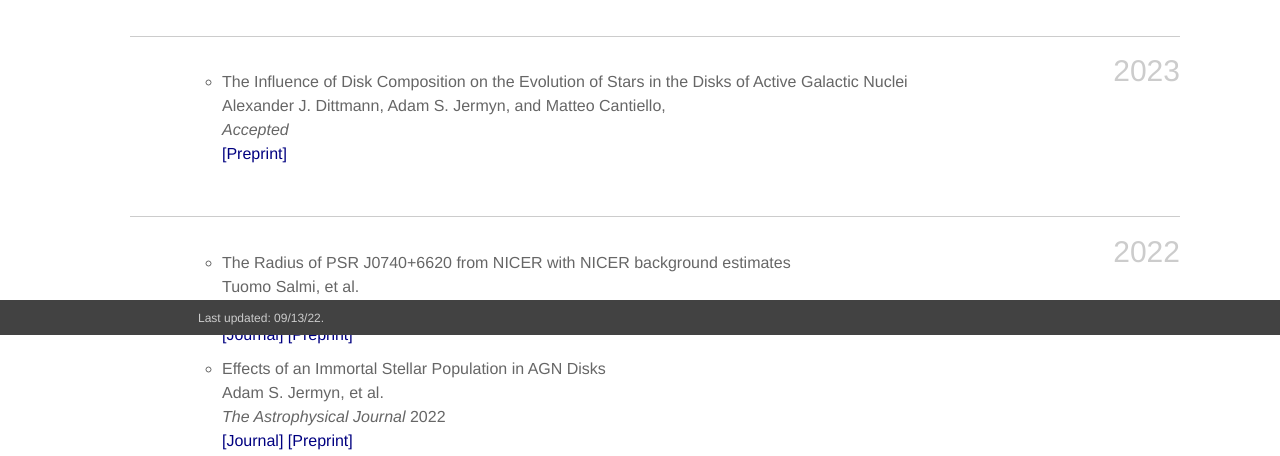
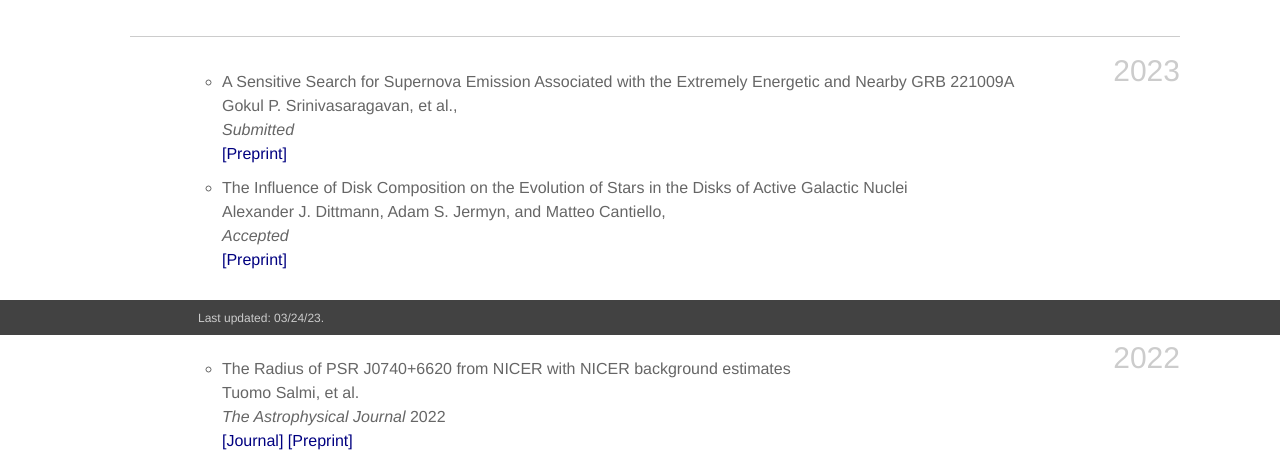
Before and after one commit to ajdittmann/ajdittmann.github.io, a plain HTML site: page publications.html in a window 1280 px wide. Shown: the part 465-921 px from the top of the page. Drawn offline with Linux system fonts and the light colour scheme.

Commit message:
updated publications

```diff
--- a/publications.html
+++ b/publications.html
@@ -81,6 +81,25 @@ target="orcid.widget" rel="me noopener noreferrer" style="vertical-align:top;">
 
 <h3 class="year">2023</h3>
 <ol class="bibliography">
+
+<li>
+<div id="srinivasaragavan_et_al_2023">
+
+    <span class="title">A Sensitive Search for Supernova Emission Associated with the Extremely Energetic and Nearby GRB 221009A</span>
+    <span class="author">
+                Gokul P. Srinivasaragavan, et al.,
+    </span>
+    <span class="author">
+      <i>Submitted</i>
+
+    </span>
+
+    <span class="periodical">
+      <a class="page-link" href="https://arxiv.org/abs/2303.12849" target="_empty">[Preprint]</a>
+    </span>
+  <!-- Hidden abstract block -->
+</div>
+</li>
 
 <li>
 <div id="dittmann_et_al_2023">
@@ -528,7 +547,7 @@ target="orcid.widget" rel="me noopener noreferrer" style="vertical-align:top;">
 
   <div class="wrapper">
 
-        Last updated: 09/13/22.
+        Last updated: 03/24/23.
 
   </div>
 
```
Also changed, not shown: files.html (+1 -1 lines), gallery.html (+1 -1 lines), index.html (+1 -1 lines).
